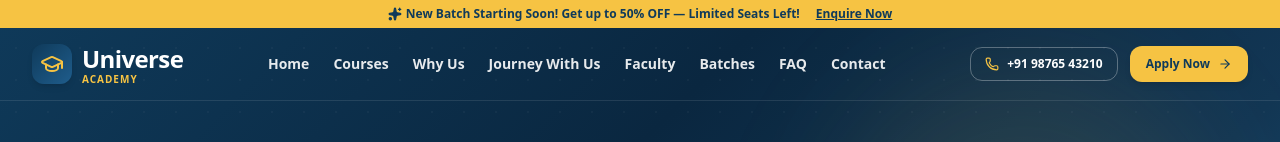
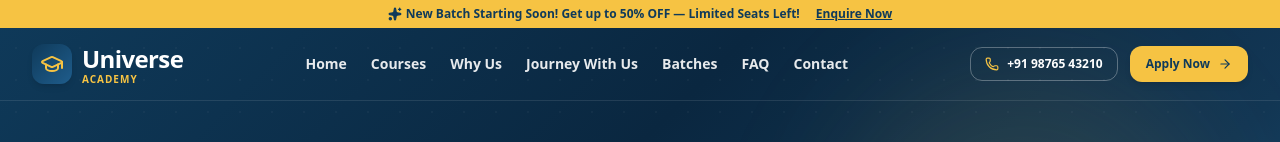
Before and after one commit to Pranav0051/universeAcademySangliFinal2, a React (Vite) app: page / in a window 1280 px wide. Shown: the top 142 px of the page. Built offline with nearby package versions, Linux system fonts and the light colour scheme; a web font is replaced by a local one.

Commit message:
changes done for the faculty removal

```diff
--- a/src/App.tsx
+++ b/src/App.tsx
@@ -69,7 +69,7 @@ export default function App() {
         <WhyChooseUs />
 <Placements onOpenEnquiry={() => handleOpenEnquiry()}>
   Journey
-</Placements>        <Faculty />
+</Placements>
         <Testimonials />
         <Gallery />
         <Batches onOpenEnquiry={(title) => handleOpenEnquiry(title)} />
--- a/src/components/Header.tsx
+++ b/src/components/Header.tsx
@@ -23,7 +23,7 @@ export const Header: React.FC<HeaderProps> = ({ onOpenEnquiry }) => {
     { name: 'Courses', href: '#courses' },
     { name: 'Why Us', href: '#why-us' },
     { name: 'Journey With Us', href: '#placements' },
-    { name: 'Faculty', href: '#faculty' },
+   // { name: 'Faculty', href: '#faculty' },
     { name: 'Batches', href: '#batches' },
     { name: 'FAQ', href: '#faq' },
     { name: 'Contact', href: '#contact' }
```
